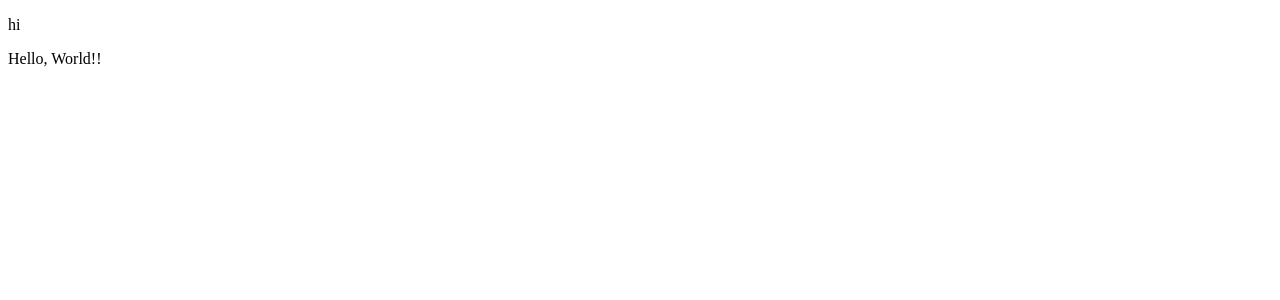
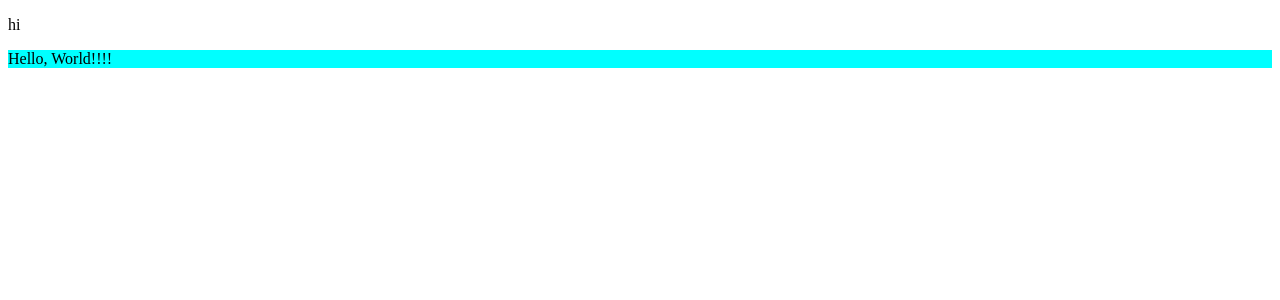
Before and after one commit to youngeek-0410/SekigaeService, a React app in the folder frontend/: page / in a window 1280 px wide. Shown: the top 300 px of the page. Built offline with nearby package versions, Linux system fonts and the light colour scheme; the HTML template or start-up script is replaced by a standard one.

Commit message:
add emotion #48

```diff
--- a/frontend/package.json
+++ b/frontend/package.json
@@ -28,6 +28,10 @@
     "webpack-cli": "^4.7.2"
   },
   "dependencies": {
+    "@emotion/babel-plugin": "^11.3.0",
+    "@emotion/babel-preset-css-prop": "^11.2.0",
+    "@emotion/core": "^11.0.0",
+    "@emotion/react": "^11.4.1",
     "react": "^17.0.2",
     "react-dom": "^17.0.2"
   }
--- a/frontend/src/HelloWorld.tsx
+++ b/frontend/src/HelloWorld.tsx
@@ -1,9 +1,14 @@
-import React from 'react'
+/** @jsx jsx */
+import * as React from 'react'
+import { jsx } from '@emotion/react'
+import { css } from '@emotion/react'
 
 const HelloWorld: React.FC = () => {
     return(
-        <div>
-            <p>Hello, World!!</p>
+        <div css={css({
+            backgroundColor:'aqua'
+        })}>
+            <p>Hello, World!!!!</p>
         </div>
     )
 }
--- a/frontend/tsconfig.json
+++ b/frontend/tsconfig.json
@@ -1,7 +1,7 @@
 {
     "compilerOptions": {
         "target": "esnext",
-        "jsx": "react",
+        "jsx": "preserve",
 
         "forceConsistentCasingInFileNames": true,
         "strict": true,
--- a/frontend/webpack.config.js
+++ b/frontend/webpack.config.js
@@ -18,13 +18,8 @@ module.exports = {
             {
                 test: [/\.ts$/, /\.tsx$/],
                 use: [
-                    {
-                        loader: "babel-loader",
-                        options: {
-                          presets: ["@babel/preset-env", "@babel/preset-react", "@babel/preset-typescript"],
-                        },
-                    },
-                    'ts-loader',
+                    {loader: "babel-loader"},
+                    {loader:'ts-loader'}
                 ],
             }
         ],
```
Also changed, not shown: frontend/.babelrc (added), 1 other file (tests, documents, lock files or other folders).
